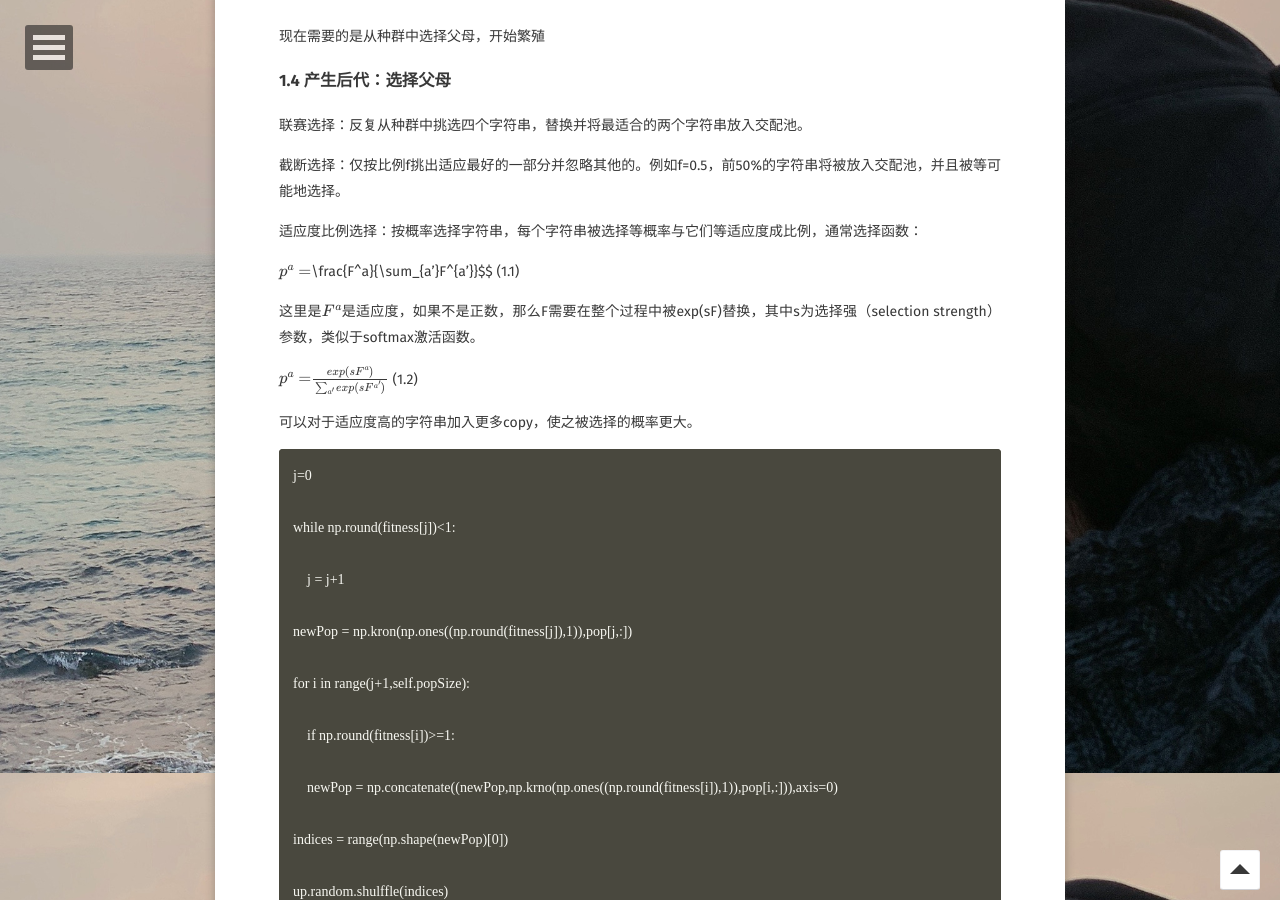
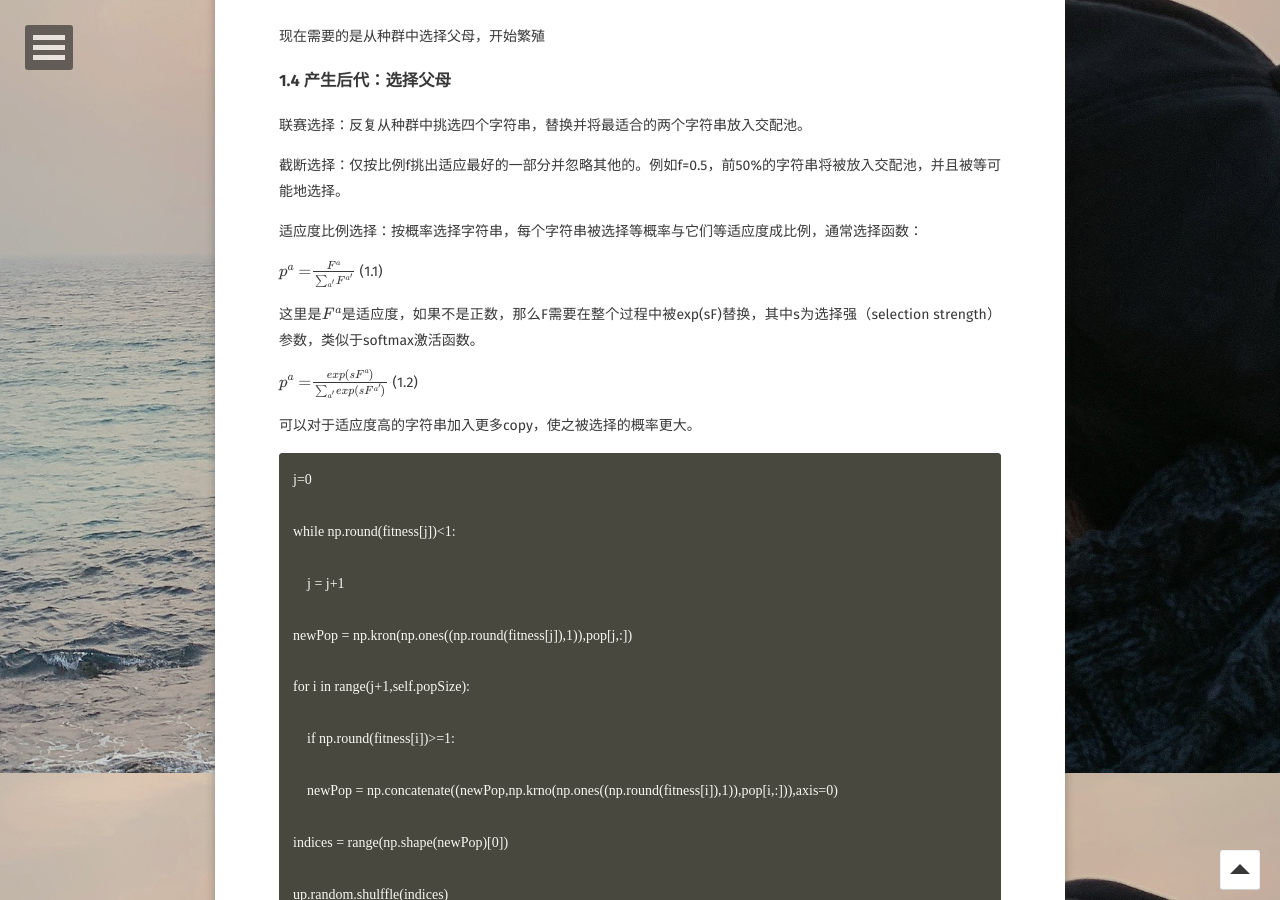
Before and after one commit to YawWQ/yawwq.github.io, a Jekyll site: the page built from _posts/2019-12-11-遗传算法.md, in a window 1280 px wide and 900 px high, scrolled down 1027 px. Built offline with Jekyll 4.4.1, drawn with Linux system fonts in a browser that asks for light colours; some web fonts are replaced; formulas are drawn with MathJax 3.

```diff
--- a/_posts/2019-12-11-遗传算法.md
+++ b/_posts/2019-12-11-遗传算法.md
@@ -42,7 +42,7 @@ GA作用于由种群组成的字符串，第一代种群通常随机产生，然
 
 适应度比例选择：按概率选择字符串，每个字符串被选择等概率与它们等适应度成比例，通常选择函数：
 
-$$p^a=$$\frac{F^a}{\sum_{a'}F^{a'}}$$    (1.1)
+$$p^a=$$$$\frac{F^a}{\sum_{a'}F^{a'}}$$    (1.1)
 
 这里是$$F^a$$是适应度，如果不是正数，那么F需要在整个过程中被exp(sF)替换，其中s为选择强（selection strength）参数，类似于softmax激活函数。
 
```
